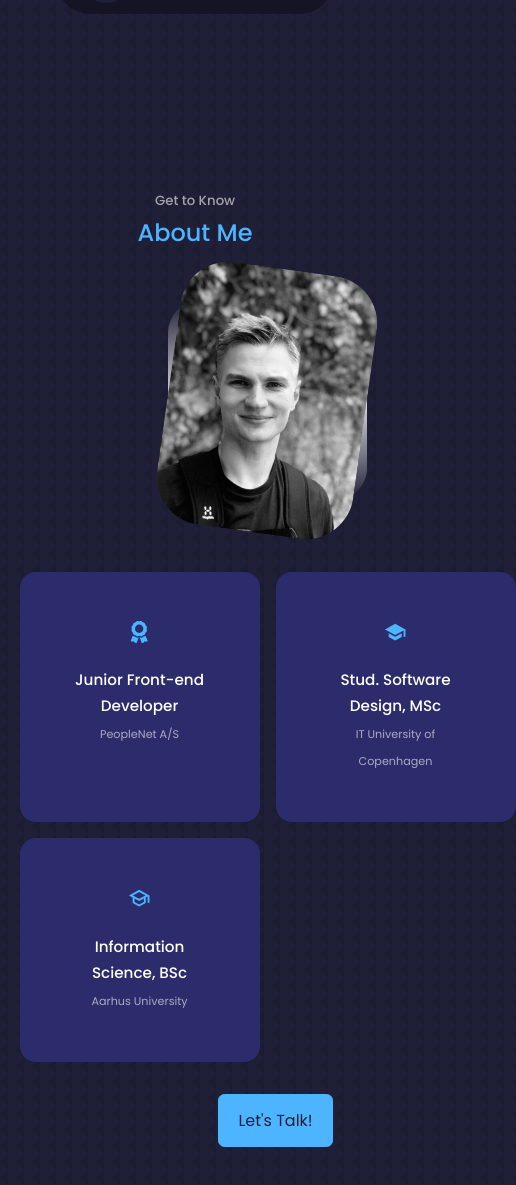
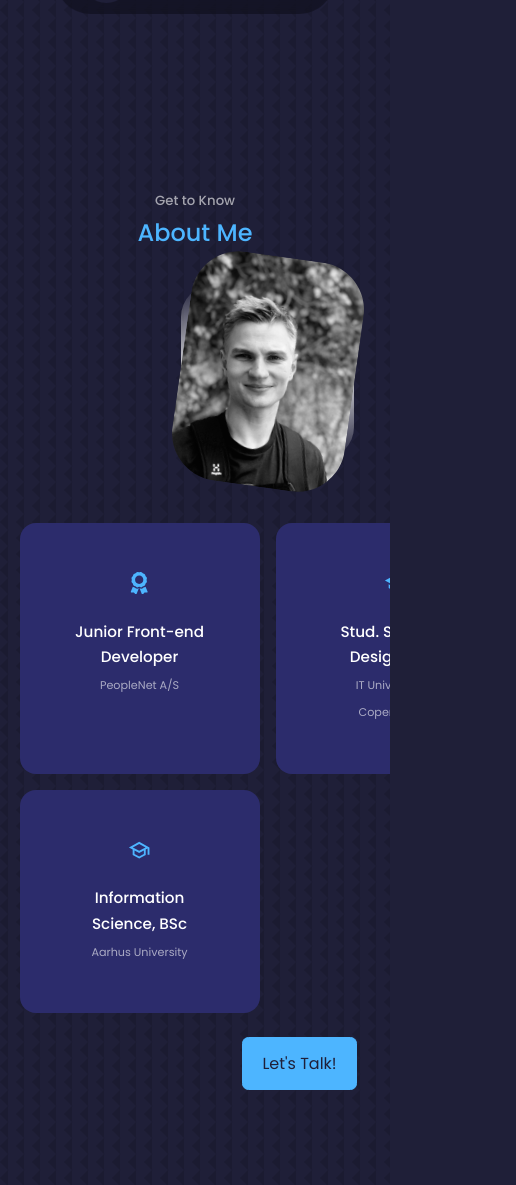
Before and after one commit to Ghmeding/webportfolio, a React (Create React App) app: page / in a window 390 px wide. Shown: the part 798-1983 px from the top of the page, 516 px wide, since content can reach past the window. Built offline with nearby package versions, Linux system fonts and the light colour scheme.

Commit message:
no side scrolling

```diff
--- a/src/components/about/about.css
+++ b/src/components/about/about.css
@@ -94,9 +94,10 @@
 }
 
 @media screen and (max-width: 600px) {
+
     .about__me {
-        width: 40%;
-        margin: 1rem auto 3rem;
+        width: 35%;
+        margin: 0 auto 3rem;
     }
 
     .about_cards {
@@ -108,11 +109,8 @@
         text-align: center;
     }
 
-    .about__content {
+    .about__content p{
         margin: 1.5rem 0;
     }
 
-    .about__content a{
-        margin-left: 1rem;
-    }
 }
--- a/src/index.css
+++ b/src/index.css
@@ -27,6 +27,7 @@
 
 html {
     scroll-behavior: smooth;
+
 }
 
 ::-webkit-scrollbar {
@@ -140,4 +141,9 @@ img {
     section > h2 {
         margin-bottom: 2rem;
     }
+
+    html, body {
+        max-width: 100%;
+        overflow-x: hidden;
+    }
 }
```
